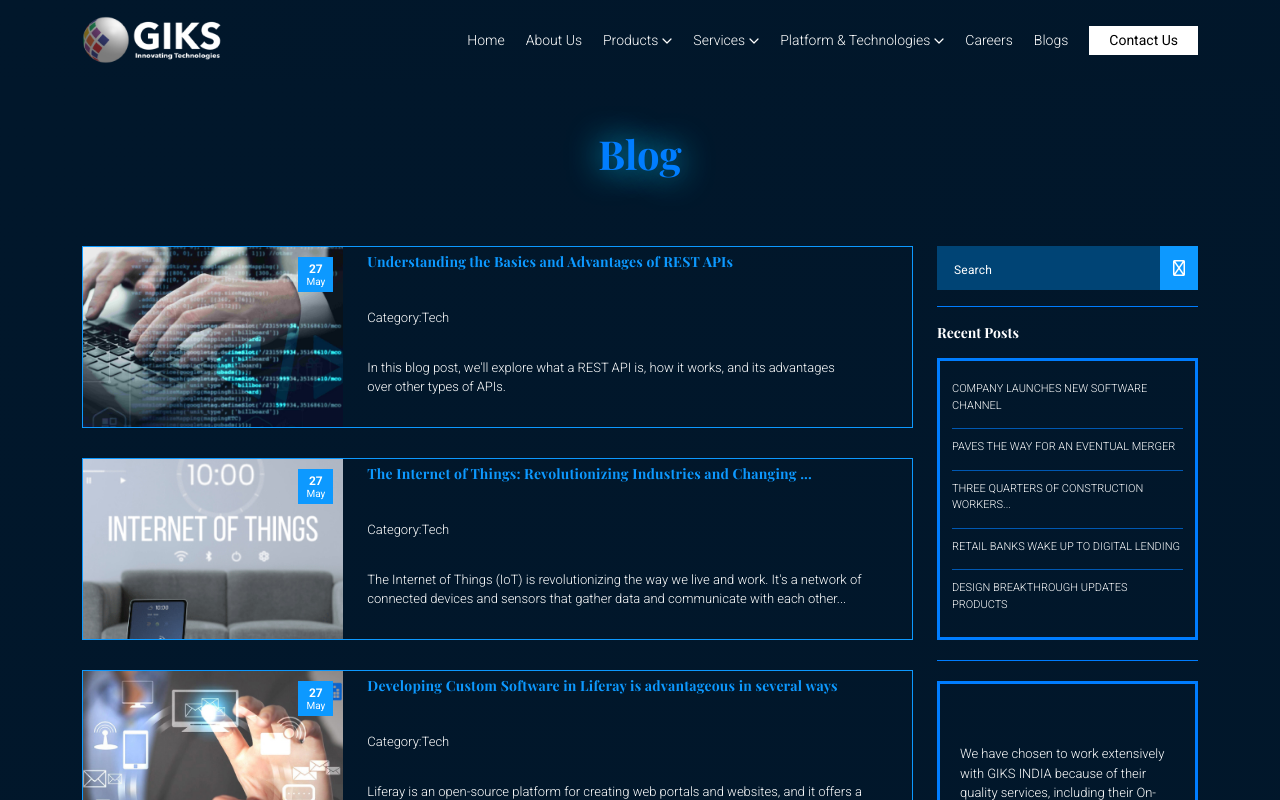
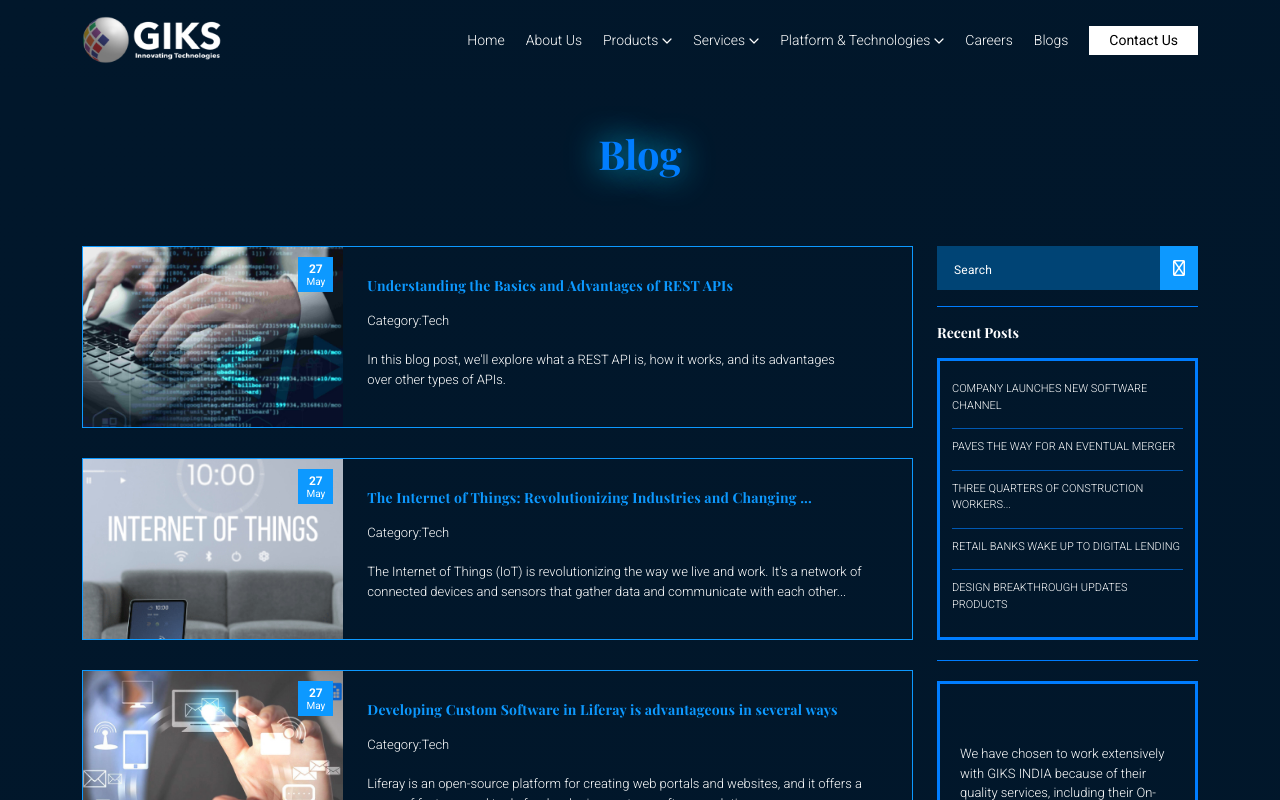
Before and after one commit to Sandeep-Bisht/GIKS-REACT, a React (Create React App) app: page /blog in a window 1280 px wide. Shown: the top 800 px of the page. Built offline with nearby package versions, Linux system fonts and the light colour scheme.

Commit message:
blog-detail-page-set-for-lg

```diff
--- a/public/css/style.css
+++ b/public/css/style.css
@@ -1425,10 +1425,11 @@ border: 2px solid #0D99FF;
     color: #0D99FF;
     font-weight: 700;
     letter-spacing: .2px;
+    margin-bottom: 0;
 }
 .blog-category{
     color: #fff;
-    margin: 10px 0;
+    margin: 5px 0;
 }
 .blog-single-card-content
 {
@@ -1441,7 +1442,10 @@ border: 2px solid #0D99FF;
    justify-content: center;
 
 }
-
+.blog-single-card-content .common-para
+{
+    margin-bottom: 0;
+}
 
 .single-blog-page .blog-right-wrapper .search-box-wrapper
 {
```
Also changed, not shown: src/Component/homepage.js.
